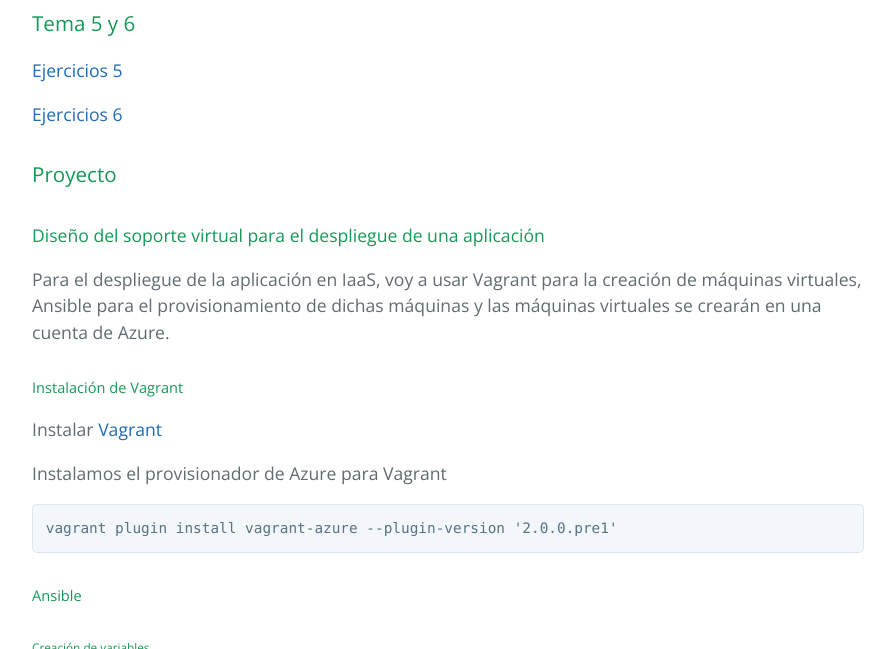
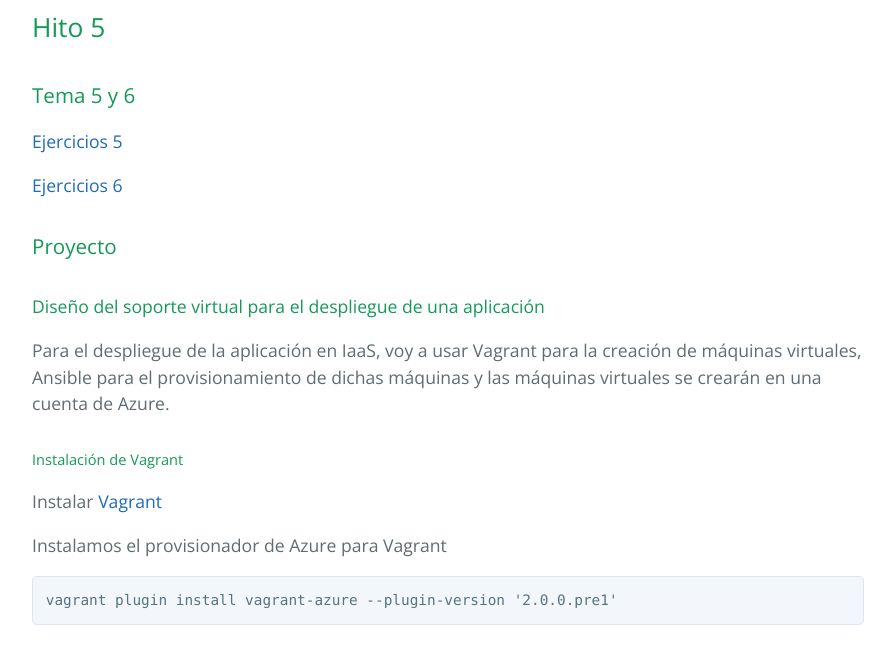
Before and after one commit to makelele29/Geoke-Web, a Jekyll site: the page built from index.md, in a window 1280 px wide and 900 px high, scrolled down 8011 px, cut to the strip 251-900 px from the top of the window. Shown: the whole strip, without its empty margins (192-1087 px from the left). Built offline with Jekyll 4.4.1, drawn with Linux system fonts in a browser that asks for light colours.

Commit message:
Update index.md
Añadido algunos cambios

````diff
--- a/index.md
+++ b/index.md
@@ -278,6 +278,7 @@ Hay dos maneras de crear el contenedor:
 
 ![DockerHub](http://i1356.photobucket.com/albums/q726/Makelele_Junior/Captura%20de%20pantalla%20de%202016-12-07%2002-01-51_zps6chzhqxs.png)
 
+## Hito 5
 
 ### Tema 5 y 6
 
@@ -361,6 +362,7 @@ Para evitar algunos errores durante el provisionamiento uso el archivo __ansible
 control_path = %(directory)s/%%h-%%p-%%r
 
 ```
+
 ##### Configuracion Portal Azure
 
 Primero nos vamos a la web de [Azure](https://portal.azure.com/) y nos logueamos con nuestra cuenta.
````
